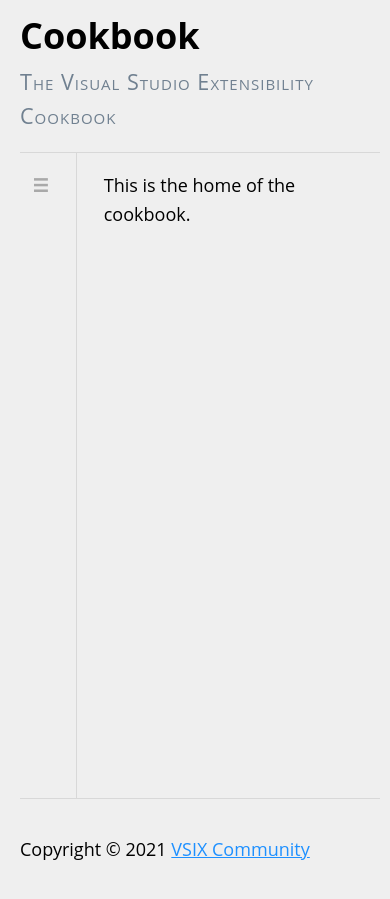
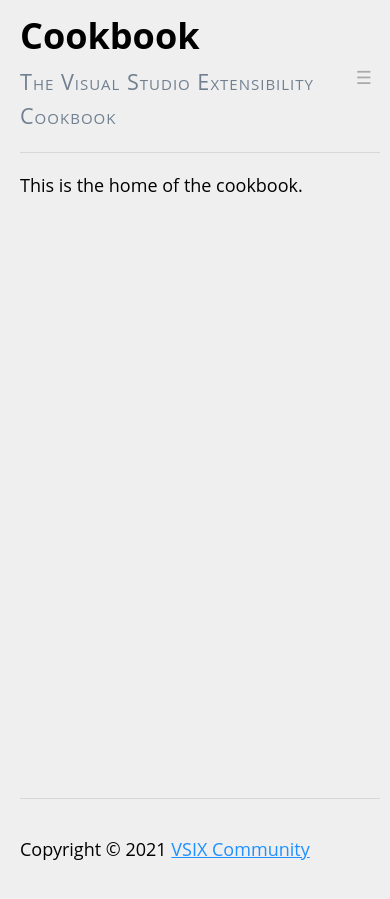
Before and after one commit to VsixCommunity/docs, a Jekyll site: the page built from docs/index.md, in a window 390 px wide. Built offline with Jekyll 4.4.1, drawn with Linux system fonts in a browser that asks for light colours.

Commit message:
Updated hamburger menu

```diff
--- a/docs/assets/css/style.scss
+++ b/docs/assets/css/style.scss
@@ -131,21 +131,36 @@ footer {
     padding: 2em 0;
 }
 
-@media only screen and (max-width: 1100px) {
+@media only screen and (max-width: 900px) {
     body {
         margin-left: unquote("max(env(safe-area-inset-left), 10px)");
     }
+    #menu {
+        padding: 0;
+        border: none;
+    }
     #menu > a {
-        display: inline-block;
+        display: block;
         cursor: pointer;
-        font-weight: bold;
         color: darkgray;
+        position: absolute;
+        top: 3.5em;
+        right: 1em;
+        float: right;
     }
     #menu > ul {
+        background: var(--background);
         display: none;
+        position: absolute;
+        right: 0;
+        left: 0;
+        padding: 0 1em;
     }
-    #menu:focus-within > ul,
-    #menu:hover > ul {
+    #menu:focus-within > ul {
         display: block;
     }
+
+    main > section {
+        margin: 0
+    }
 }
```
